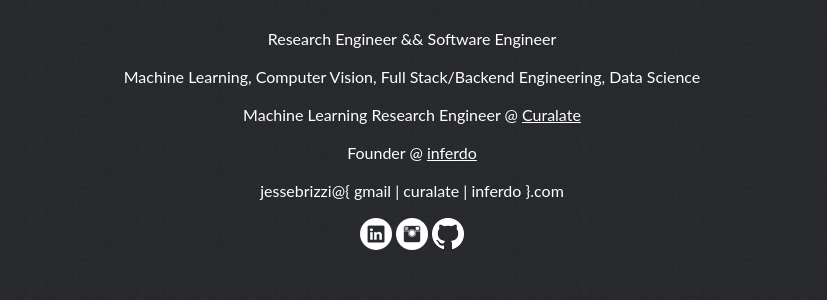
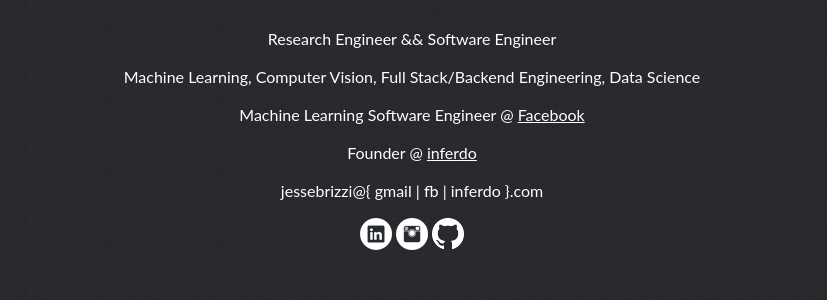
Before and after one commit to jes-bz/jessebrizzi.github.io, a Jekyll site: the page built from index.md, in a window 1280 px wide and 900 px high. Shown: the part 177-477 px from the top of the window, without its empty margins (228-1055 px from the left). Built offline with Jekyll 4.4.1, drawn with Linux system fonts in a browser that asks for light colours; our own code applies the rules of GitHub Pages for plain Markdown files.

Commit message:
Update emails/employer

```diff
--- a/index.md
+++ b/index.md
@@ -6,9 +6,9 @@
     <center>
         <p> Research Engineer && Software Engineer</p>
         <p>Machine Learning, Computer Vision, Full Stack/Backend Engineering, Data Science</p>
-        <p>Machine Learning Research Engineer @ <a href="https://www.curalate.com/" target="_blank">Curalate</a></p>
+        <p>Machine Learning Software Engineer @ <a href="https://about.fb.com/" target="_blank">Facebook</a></p>
         <p>Founder @ <a href="https://inferdo.com/" target="_blank">inferdo</a></p>
-        <p>jessebrizzi@{ gmail | curalate | inferdo }.com</p>
+        <p>jessebrizzi@{ gmail | fb | inferdo }.com</p>
     </center>
     <div>
         <center>
```
